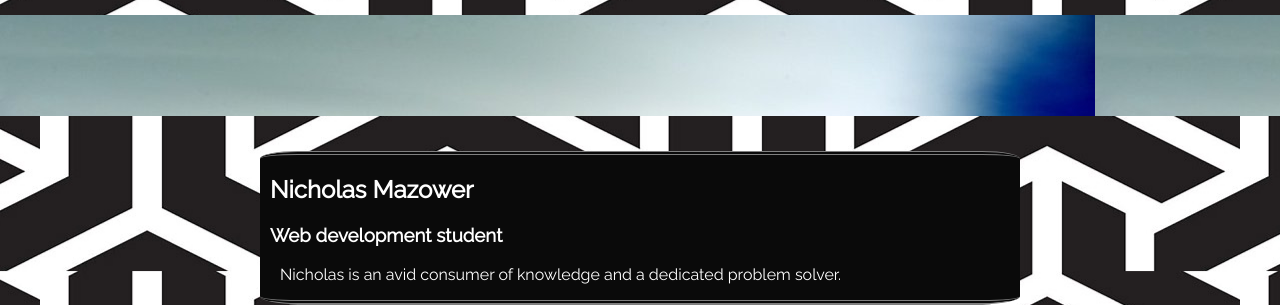
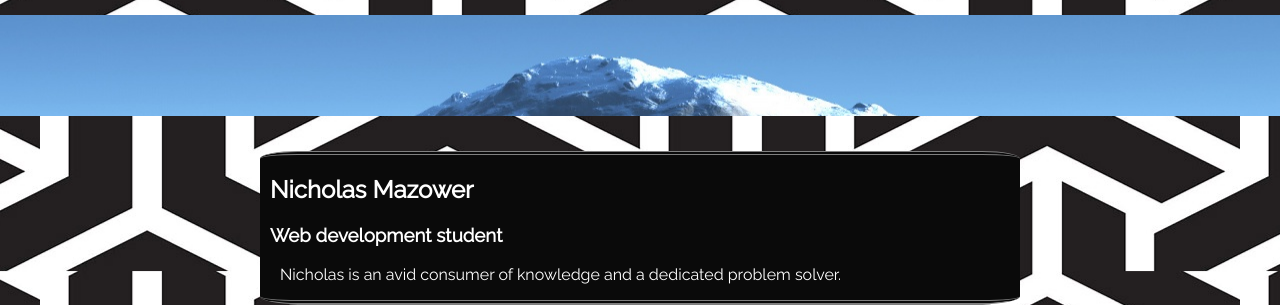
Before and after one commit to PaintingCaves/cv-website, a web app: file index.html in a window 1280 px wide. Shown: the part 169-474 px from the top of the page. Run offline with its HTML, style and script files only (its server is not run), Linux system fonts and the light colour scheme.

Commit message:
further top image testing. Crop?

```diff
--- a/assets/css/styles.css
+++ b/assets/css/styles.css
@@ -51,8 +51,11 @@ body {
   border-radius: 5%;
 }
 .topImage{
-  background-image: url(../images/moody.jpg);
+  background-image: url(../images/wider.jpg);
   grid-area: image;
+  background-repeat: no-repeat;
+  /* background-size: contain; */
+  background-position: center;
 }
 /* Utility Classes */
 .bumpIn {
```
Also changed, not shown: assets/images/moody.jpg (deleted), assets/images/wider.jpg (added).
